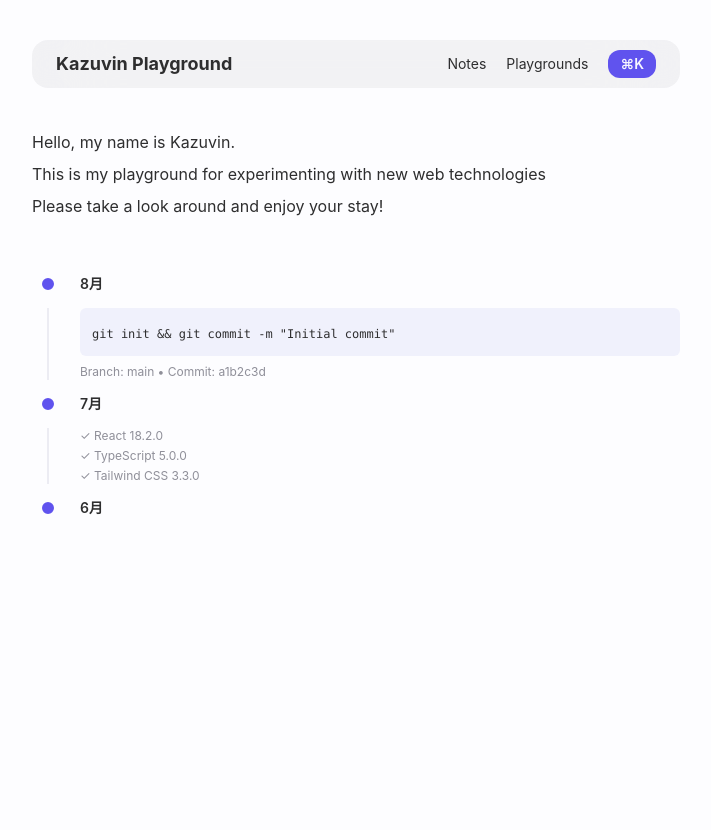
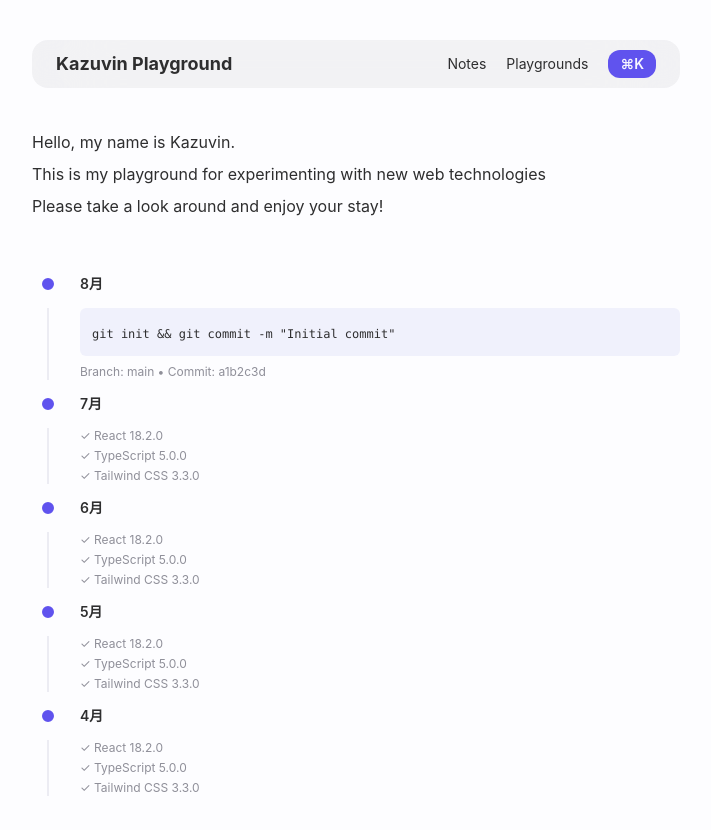
Before and after one commit to kazuvin/kazuvin-playground, a Next.js app: page / in a window 1280 px wide. Shown: the top 830 px of the page, without its empty margins (284-995 px from the left). Before the commit the page ends 800 px from the top, so only its background shows below. Built offline with nearby package versions, Linux system fonts and the light colour scheme.

Commit message:
fix: root page

```diff
--- a/app/page.tsx
+++ b/app/page.tsx
@@ -26,7 +26,7 @@ export default function Home() {
         </p>
       </div>
 
-      <section>
+      <section className="animate-fade-slide-up animation-delay-600 animation-forwards opacity-0">
         <Timeline>
           <TimelineItem>
             <TimelineHeader>
@@ -80,6 +80,58 @@ export default function Home() {
               </TimelineIndicator>
               <TimelineTitle>6月</TimelineTitle>
             </TimelineHeader>
+            <TimelineContent>
+              <TimelineSeparator>
+                <TimelineConnector />
+              </TimelineSeparator>
+              <TimelineBody>
+                <div className="text-muted-foreground space-y-1 text-xs">
+                  <p>✓ React 18.2.0</p>
+                  <p>✓ TypeScript 5.0.0</p>
+                  <p>✓ Tailwind CSS 3.3.0</p>
+                </div>
+              </TimelineBody>
+            </TimelineContent>
+          </TimelineItem>
+          <TimelineItem>
+            <TimelineHeader>
+              <TimelineIndicator>
+                <TimelineDot isCompleted />
+              </TimelineIndicator>
+              <TimelineTitle>5月</TimelineTitle>
+            </TimelineHeader>
+            <TimelineContent>
+              <TimelineSeparator>
+                <TimelineConnector />
+              </TimelineSeparator>
+              <TimelineBody>
+                <div className="text-muted-foreground space-y-1 text-xs">
+                  <p>✓ React 18.2.0</p>
+                  <p>✓ TypeScript 5.0.0</p>
+                  <p>✓ Tailwind CSS 3.3.0</p>
+                </div>
+              </TimelineBody>
+            </TimelineContent>
+          </TimelineItem>
+          <TimelineItem>
+            <TimelineHeader>
+              <TimelineIndicator>
+                <TimelineDot isCompleted />
+              </TimelineIndicator>
+              <TimelineTitle>4月</TimelineTitle>
+            </TimelineHeader>
+            <TimelineContent>
+              <TimelineSeparator>
+                <TimelineConnector />
+              </TimelineSeparator>
+              <TimelineBody>
+                <div className="text-muted-foreground space-y-1 text-xs">
+                  <p>✓ React 18.2.0</p>
+                  <p>✓ TypeScript 5.0.0</p>
+                  <p>✓ Tailwind CSS 3.3.0</p>
+                </div>
+              </TimelineBody>
+            </TimelineContent>
           </TimelineItem>
         </Timeline>
       </section>
```
